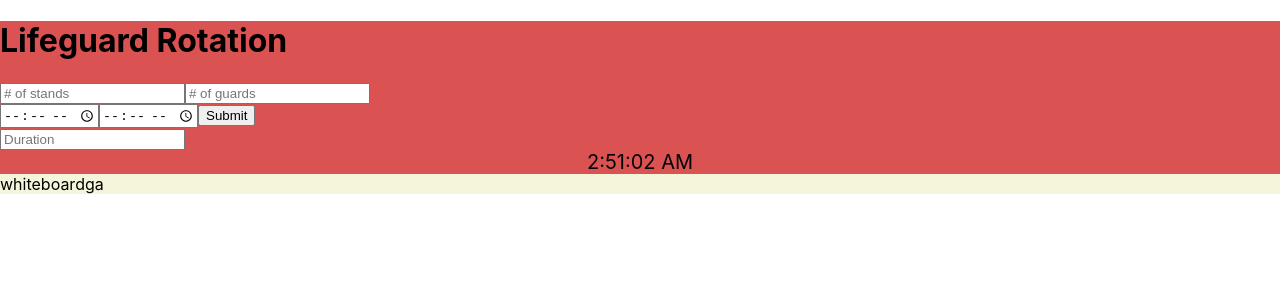
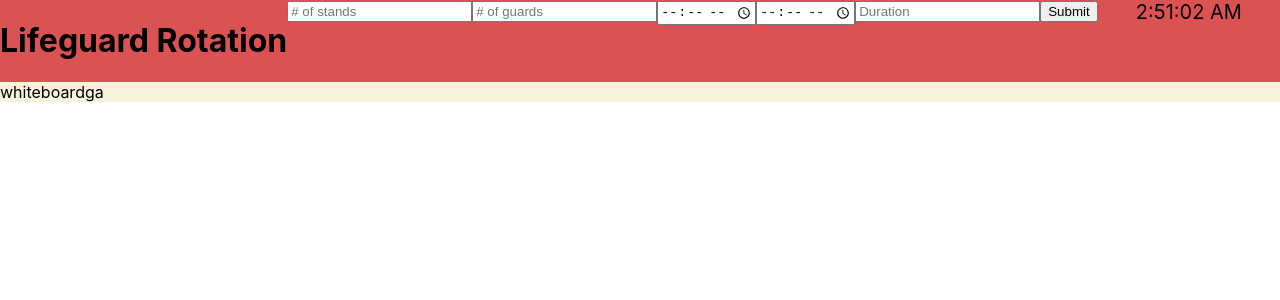
Before and after one commit to elin1923/My-Lifeguard-Rotation, a React (Create React App) app: page / in a window 1280 px wide. Shown: the top 300 px of the page. Built offline with nearby package versions, Linux system fonts and the light colour scheme.

Commit message:
added form

```diff
--- a/src/App.css
+++ b/src/App.css
@@ -1,6 +1,7 @@
 .header {
   background-color: rgb(218, 82, 82);
-  height: 100%
+  height: 100%;
+  display: flex;
 }
 
 .clock {
--- a/src/Components/Header.jsx
+++ b/src/Components/Header.jsx
@@ -23,14 +23,14 @@ export default function Header() {
                 {/* <input type='radio' name='rotation' className='btn btn-scale btn-scale-asc-1'></input>
                 <input type='radio' name='rotation' className='btn btn-scale btn-scale-asc-2' checked></input>
                 <input type='radio' name='rotation' className='btn btn-scale btn-scale-asc-3'></input> */}
-                <input type='number' placeholder='# of stands'></input>
-                <input type='number' placeholder='# of guards'></input>
                 <form>
+                    <input type='number' placeholder='# of stands'></input>
+                    <input type='number' placeholder='# of guards'></input>
                     <input type="time" id="appt" placeholder='start'></input>
                     <input type="time" id="appt" placeholder='end'></input>
+                    <input type='number' placeholder='Duration'></input>
                     <input type='submit'></input>
                 </form>
-                <input type='number' placeholder='Duration'></input>
             </div>
 
             <div className='clock'>
```
